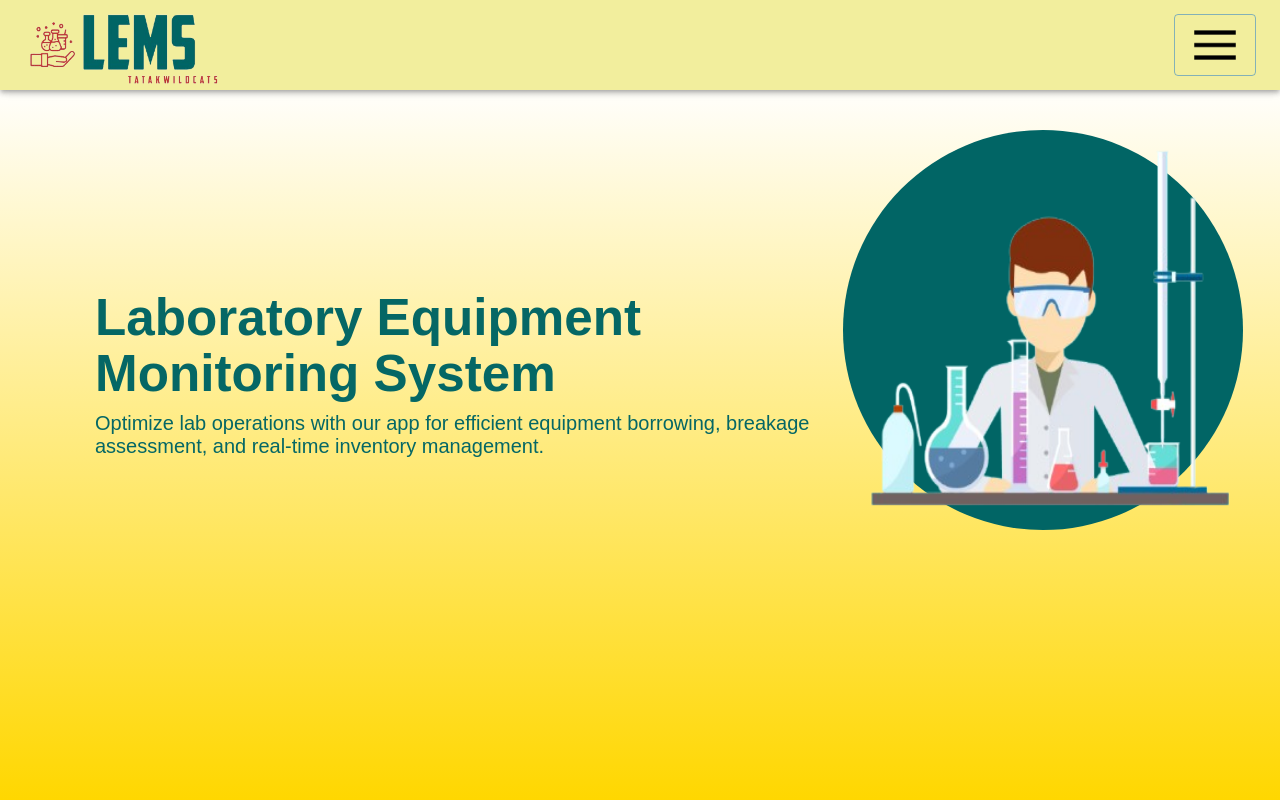
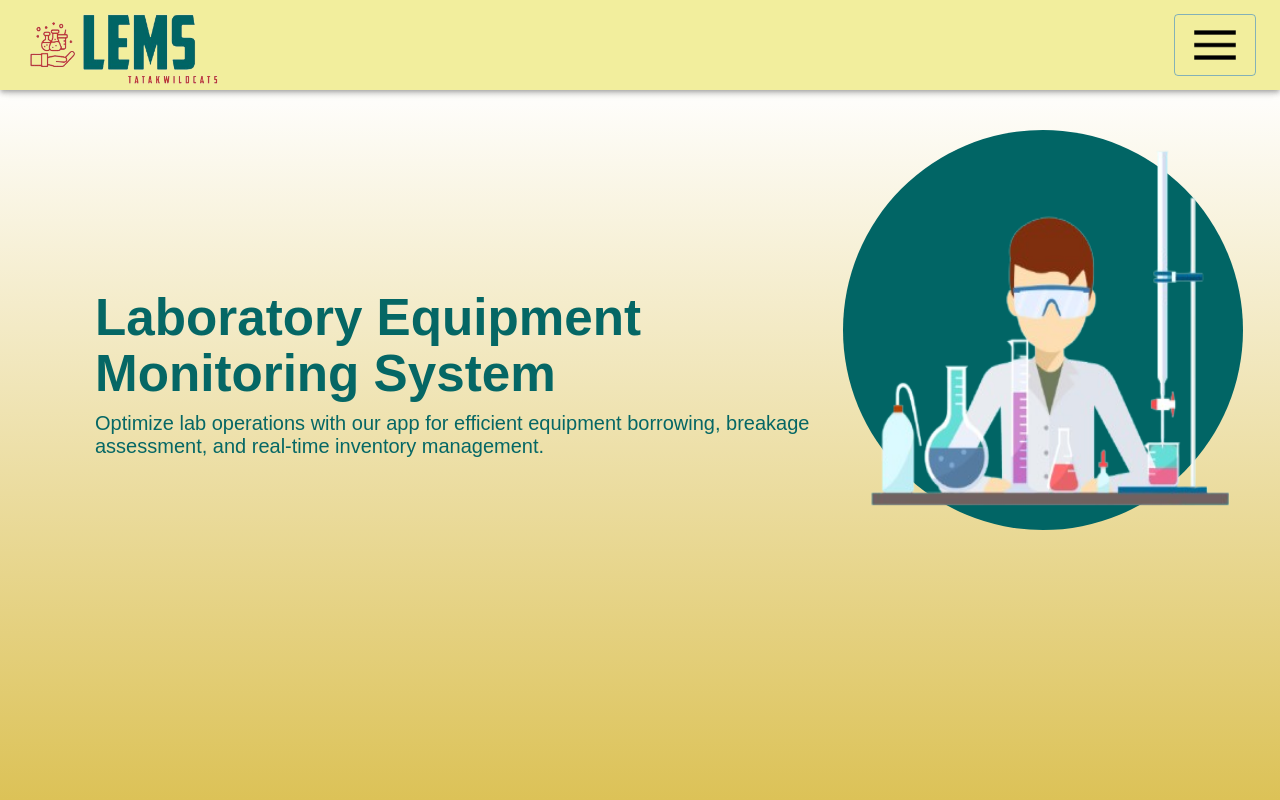
Before and after one commit to MarkJanzenB/cit-lems-frontend, a React (Vite) app: page / in a window 1280 px wide. Built offline with nearby package versions, Linux system fonts and the light colour scheme.

Commit message:
11/08/2024 -updated background of landing page -added gradient to feel like CIT AIMs

```diff
--- a/src/App.css
+++ b/src/App.css
@@ -1,6 +1,6 @@
 
 .MainBG {
-  background: linear-gradient(to bottom, white 10%, gold);
+  background: linear-gradient(to bottom, white 10%, #dcc257);
   height: 100vh;
   width: 100vw;
   margin: 0;
```
Also changed, not shown: src/components/Appbar/Appbar.css (line endings or trailing spaces).
